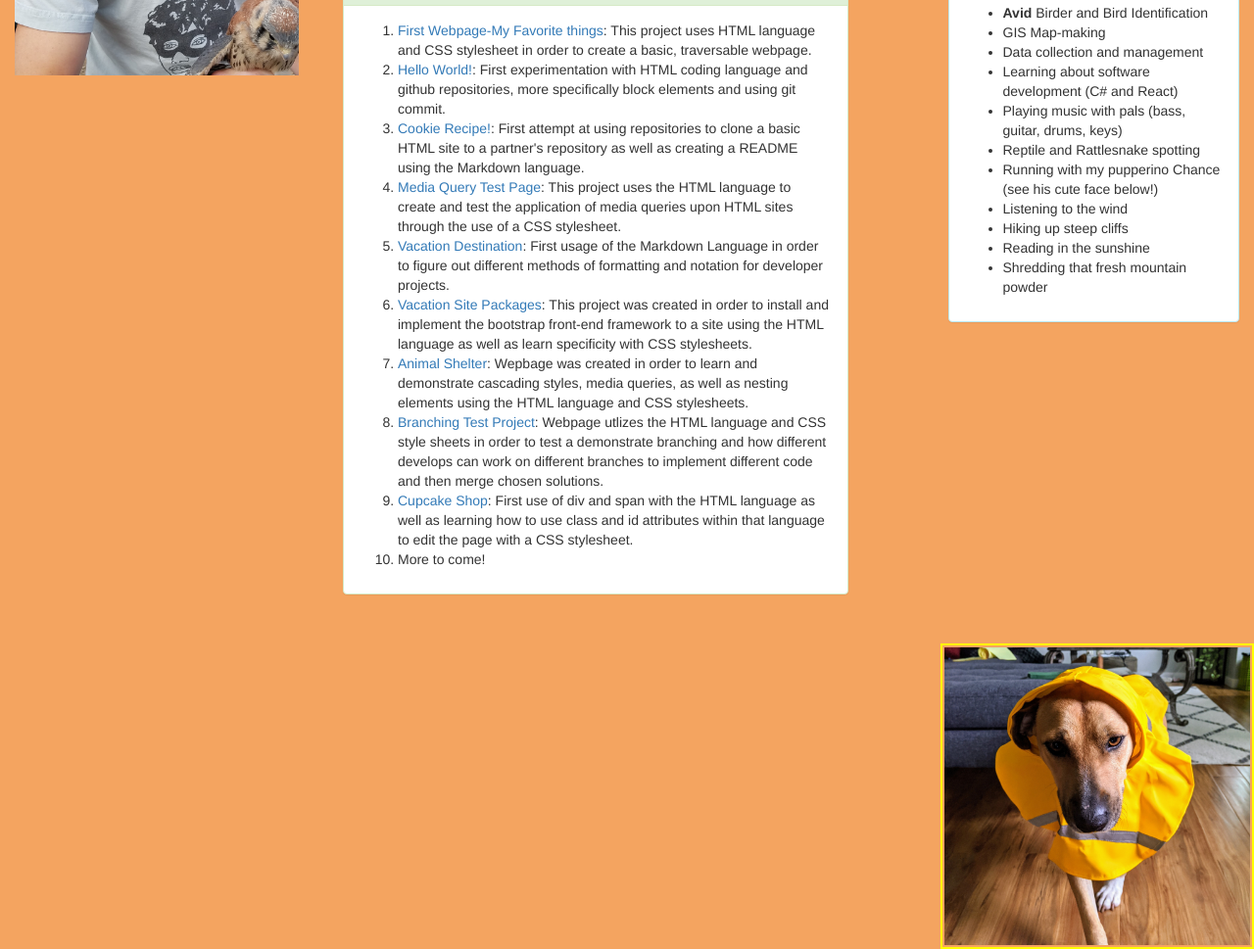
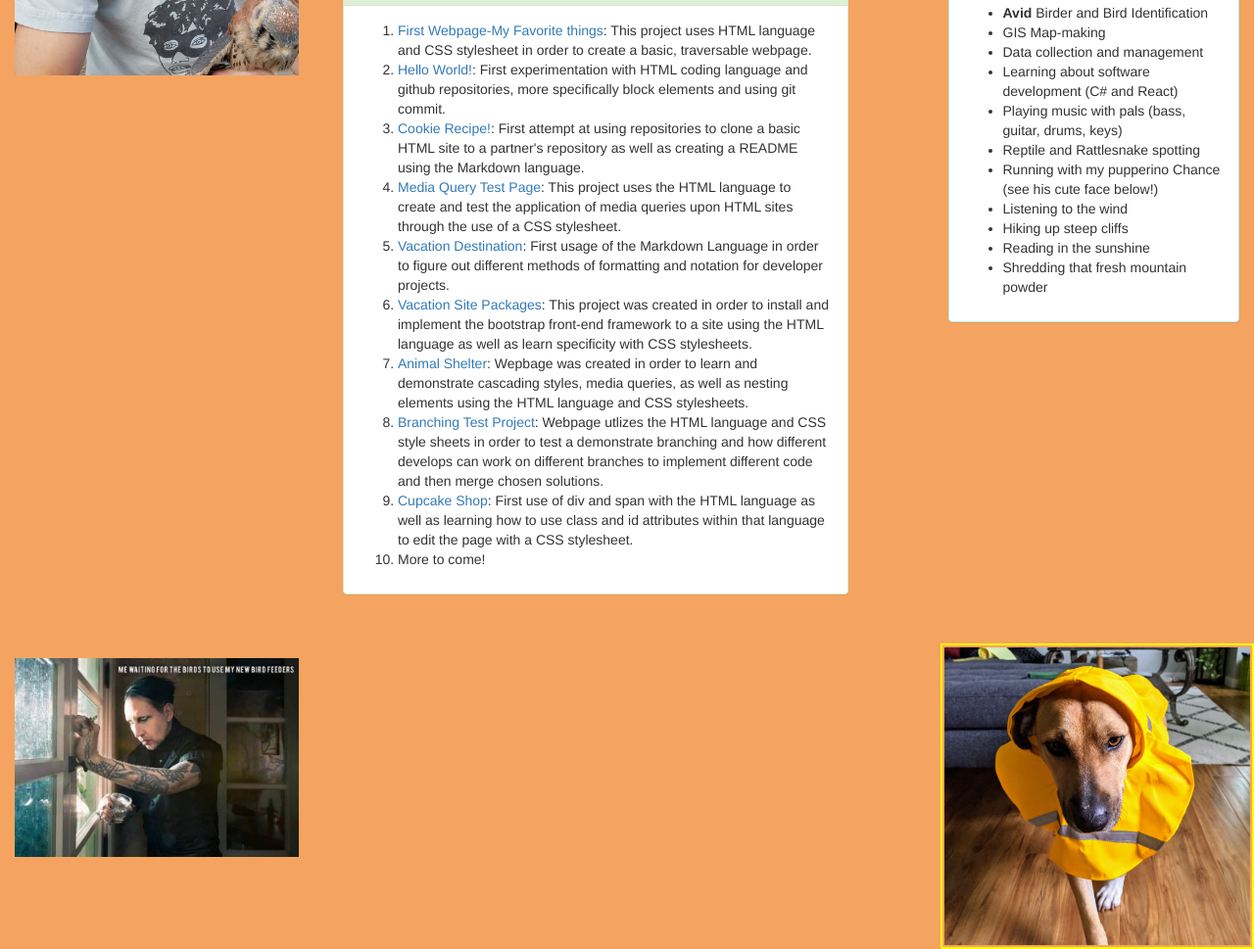
Before and after one commit to nkososik/Programming-Portfolio, a plain HTML site: page index.html in a window 1280 px wide. Shown: the part 692-1661 px from the top of the page at 98% size. Drawn offline with Linux system fonts and the light colour scheme.

Commit message:
add one of my favorite memes to index.html

```diff
--- a/index.html
+++ b/index.html
@@ -66,6 +66,7 @@
     </div>
 
     <img src="img/chance.jpg" alt="Chance the pupperino!" class="chance">
+    <img src="img/birdmeme.jpg" alt="Image of Mariyln Manson staring out window, text states Me waiting for the birds to use my new feeder" class="meme">
 
   </body>
 </html>
```
